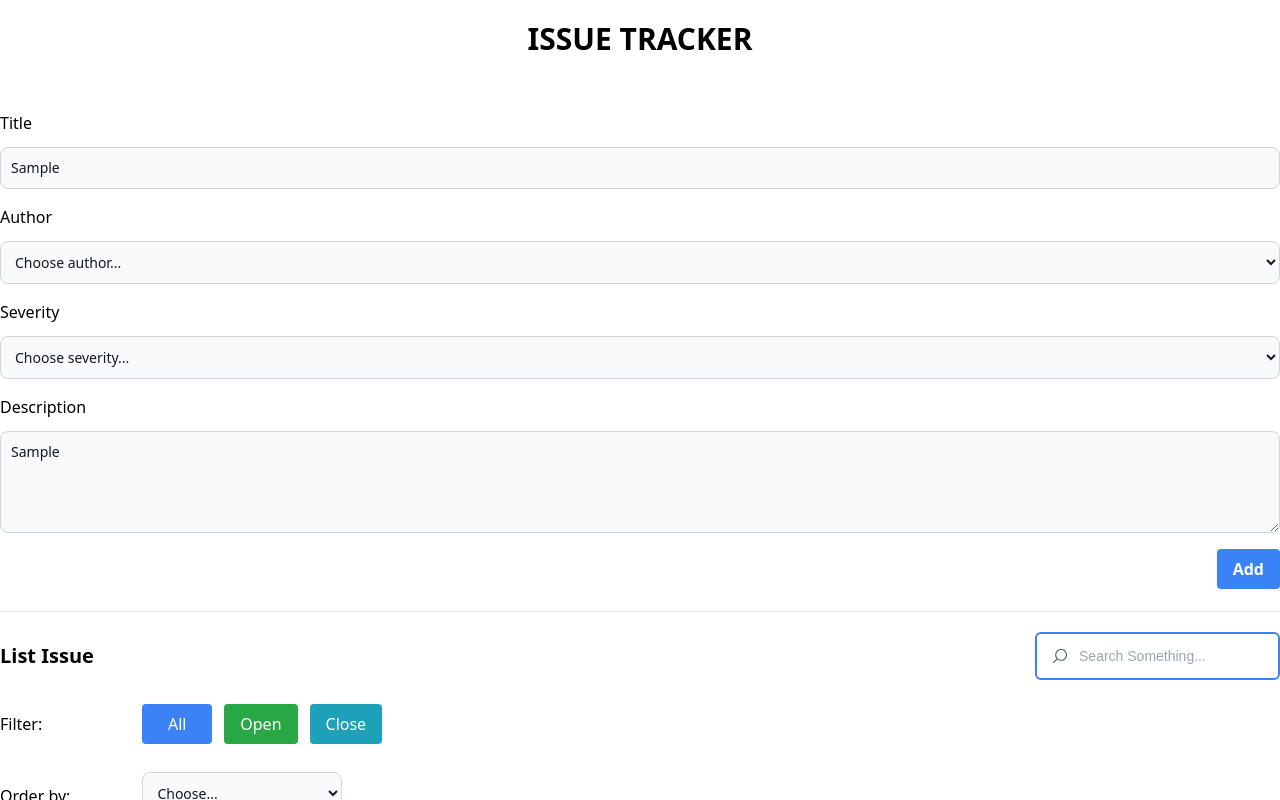
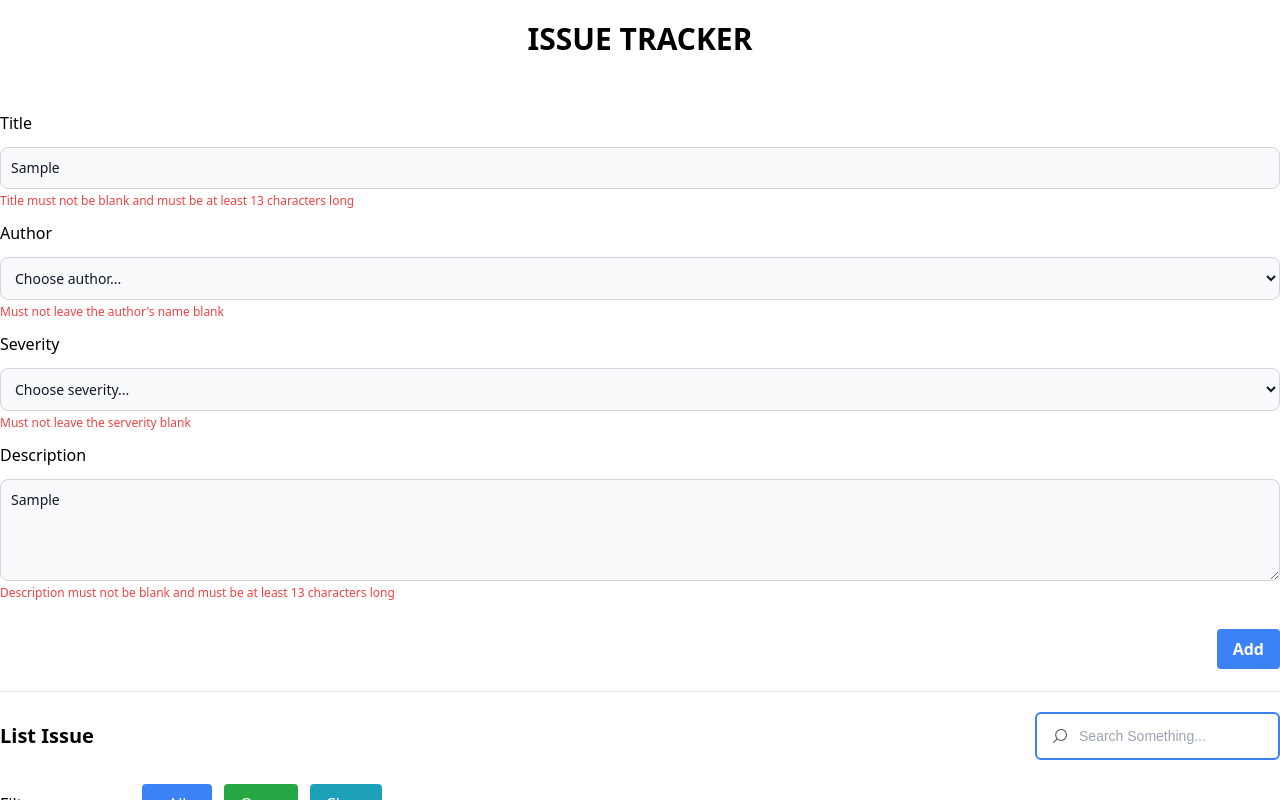
Before and after one commit to duyloc123/react-form-tracker, a React (Vite) app: page / in a window 1280 px wide. Both pictures are taken after typing "Sample", "Sample" into the empty fields and a click on the button "Add". Shown: the top 800 px of the page. Built offline with nearby package versions, Linux system fonts and the light colour scheme.

Commit message:
Validation

```diff
--- a/src/components/TodoForm.jsx
+++ b/src/components/TodoForm.jsx
@@ -9,22 +9,55 @@ function TodoForm({ addIssueTracker }) {
     orderyBy: '',
     searchBy: ''
   })
+  const [isSubmitted, setIsSubmitted] = React.useState(false)
 
   function onChangeForm(e) {
     const { name, value } = e.target;
-    setForm(prevState => {
-      return {
+    setForm(prevState => ({
       ...prevState,
       [name]: value
+    }))
   }
-    })
+
+  // Validation
+  function getFieldError(field, value) {
+    switch (field) {
+      case 'title':
+        if (value.trim() === '' || value.length < 13) {
+          return 'Title must not be blank and must be at least 13 characters long';
+        }
+        break;
+      case 'author':
+        if (value === '') {
+          return "Must not leave the author's name blank";
+        }
+        break;
+      case 'severity':
+        if (value === '') {
+          return "Must not leave the serverity blank";
+        }
+        break;
+      case 'description':
+        if (value.trim() === '' || value.length < 30) {
+          return 'Description must not be blank and must be at least 13 characters long';
+        }
+        break;
+      default:
+        return '';
+    }
+    return '';
+  }
+
+  function hasErrors() {
+    return Object.keys(form).some(key => getFieldError(key, form[key]) !== '');
   }
 
   function submit(e) {
     e.preventDefault();
+    setIsSubmitted(true);
+    if(!hasErrors()){
       const { title, author, severity, description } = form;
       const item = {
-      // id: issueTracker.length + 1,
         id: Date.now(),
         title,
         author,
@@ -33,6 +66,17 @@ function TodoForm({ addIssueTracker }) {
         status: "new",
       };
       addIssueTracker(item);
+
+      setForm({
+        title: '',
+        author: '',
+        severity: '',
+        description: '',
+        orderyBy: '',
+        searchBy: ''
+      });
+      setIsSubmitted(false);
+    } return;
   }
 
   return (
@@ -43,11 +87,13 @@ function TodoForm({ addIssueTracker }) {
         id="issueTitle"
         name="title"
         value={form.title}
-        className="mt-3 mb-4 bg-gray-50 border border-gray-300 text-gray-900 text-sm rounded-lg focus:ring-blue-500 focus:border-blue-500 block w-full p-2.5   "
+        className="mt-3 mb-1 bg-gray-50 border border-gray-300 text-gray-900 text-sm rounded-lg focus:ring-blue-500 focus:border-blue-500 block w-full p-2.5"
         placeholder="Title..."
         required
         onChange={onChangeForm}
       />
+      {isSubmitted && getFieldError('title', form.title) &&
+        <p className="text-red-500 text-xs mb-3">{getFieldError('title', form.title)}</p>}
 
       <label htmlFor="issueAuthor">Author</label>
       <select
@@ -55,28 +101,31 @@ function TodoForm({ addIssueTracker }) {
         name="author"
         value={form.author}
         onChange={onChangeForm}
-        class="mt-3 mb-4 bg-gray-50 border border-gray-300 text-gray-900 text-sm rounded-lg focus:ring-blue-500 focus:border-blue-500 block w-full p-2.5   "
+        className="mt-3 mb-1 bg-gray-50 border border-gray-300 text-gray-900 text-sm rounded-lg focus:ring-blue-500 focus:border-blue-500 block w-full p-2.5"
       >
-        <option selected className="text-gray-300">
-          Choose author...
-        </option>
+        <option value="">Choose author...</option>
         <option value="tony">Tony</option>
         <option value="loc">Loc</option>
         <option value="hoa">Hoa</option>
       </select>
+      {isSubmitted && getFieldError('author', form.author) &&
+        <p className="text-red-500 text-xs mb-3">{getFieldError('author', form.author)}</p>}
+
       <label htmlFor="issueSeverity">Severity</label>
       <select
         id="issueSeverity"
         name="severity"
         value={form.severity}
         onChange={onChangeForm}
-        className="mt-3 mb-4 bg-gray-50 border border-gray-300 text-gray-900 text-sm rounded-lg focus:ring-blue-500 focus:border-blue-500 block w-full p-2.5   "
+        className="mt-3 mb-1 bg-gray-50 border border-gray-300 text-gray-900 text-sm rounded-lg focus:ring-blue-500 focus:border-blue-500 block w-full p-2.5"
       >
-        <option selected>Choose severity...</option>
+        <option value="">Choose severity...</option>
         <option value="Low">Low</option>
         <option value="Medium">Medium</option>
         <option value="High">High</option>
       </select>
+      {isSubmitted && getFieldError('severity', form.severity) &&
+        <p className="text-red-500 text-xs mb-3">{getFieldError('severity', form.severity)}</p>}
 
       <label htmlFor="issueDescription">Description</label>
       <textarea
@@ -85,13 +134,15 @@ function TodoForm({ addIssueTracker }) {
         name="description"
         value={form.description}
         onChange={onChangeForm}
-        class="block mt-3 p-2.5 w-full text-sm text-gray-900 bg-gray-50 rounded-lg border border-gray-300 focus:ring-blue-500 focus:border-blue-500   "
+        className="block mt-3 mb-1 p-2.5 w-full text-sm text-gray-900 bg-gray-50 rounded-lg border border-gray-300 focus:ring-blue-500 focus:border-blue-500"
         placeholder="Write your thoughts here..."
       />
+      {isSubmitted && getFieldError('description', form.description) &&
+        <p className="text-red-500 text-xs mb-3">{getFieldError('description', form.description)}</p>}
 
-      <div className=" w-full inline-block mb-4 mt-4 ">
+      <div className="w-full inline-block mb-4 mt-4">
         <button
-          className=" float-right bg-blue-500 hover:bg-blue-700 text-white font-bold py-2 px-4 rounded duration-300 ease-linear"
+          className="float-right bg-blue-500 hover:bg-blue-700 text-white font-bold py-2 px-4 rounded duration-300 ease-linear"
           onClick={submit}
         >
           Add
```
Lines whose indentation alone changed are shown as unchanged.
